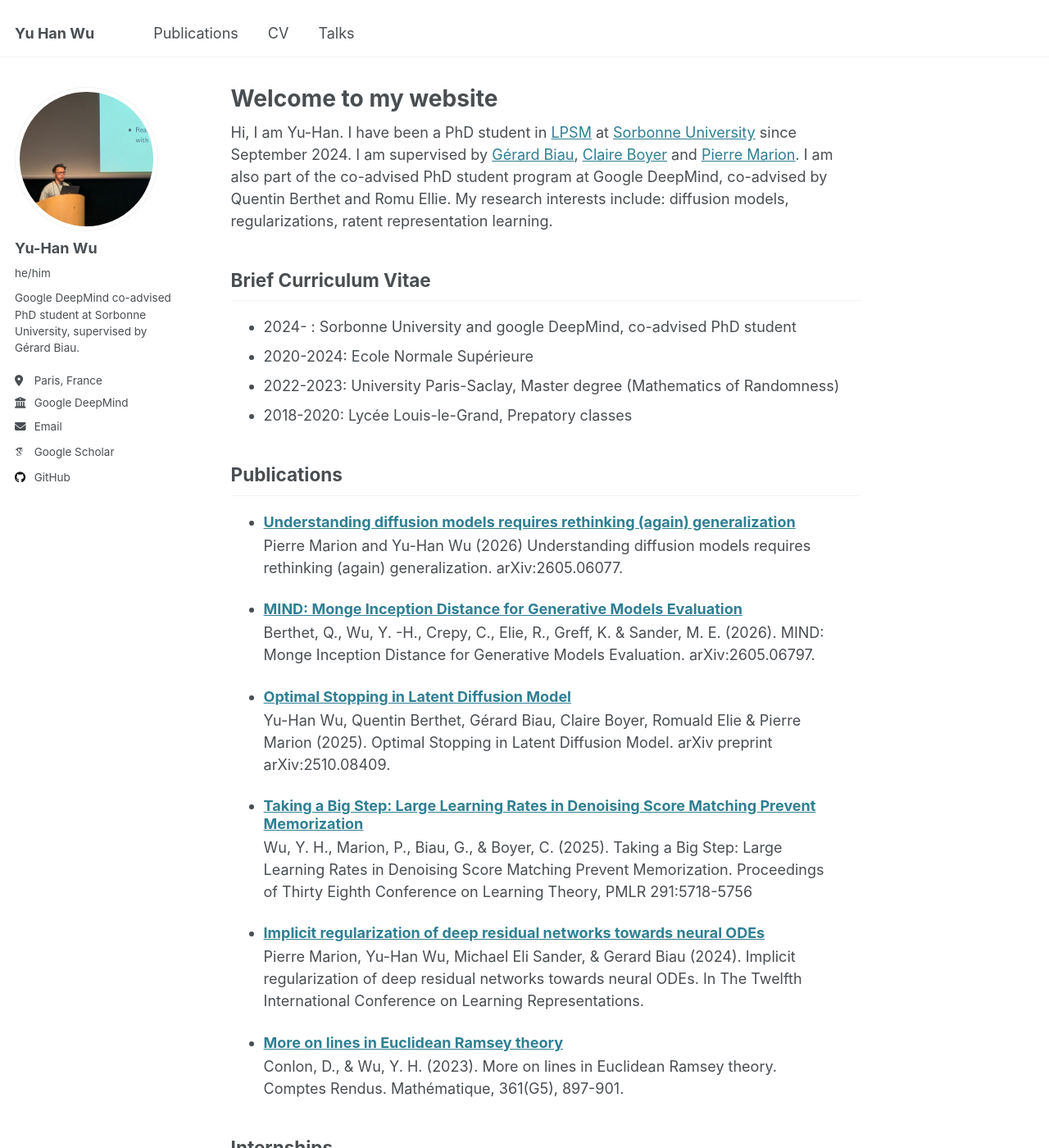
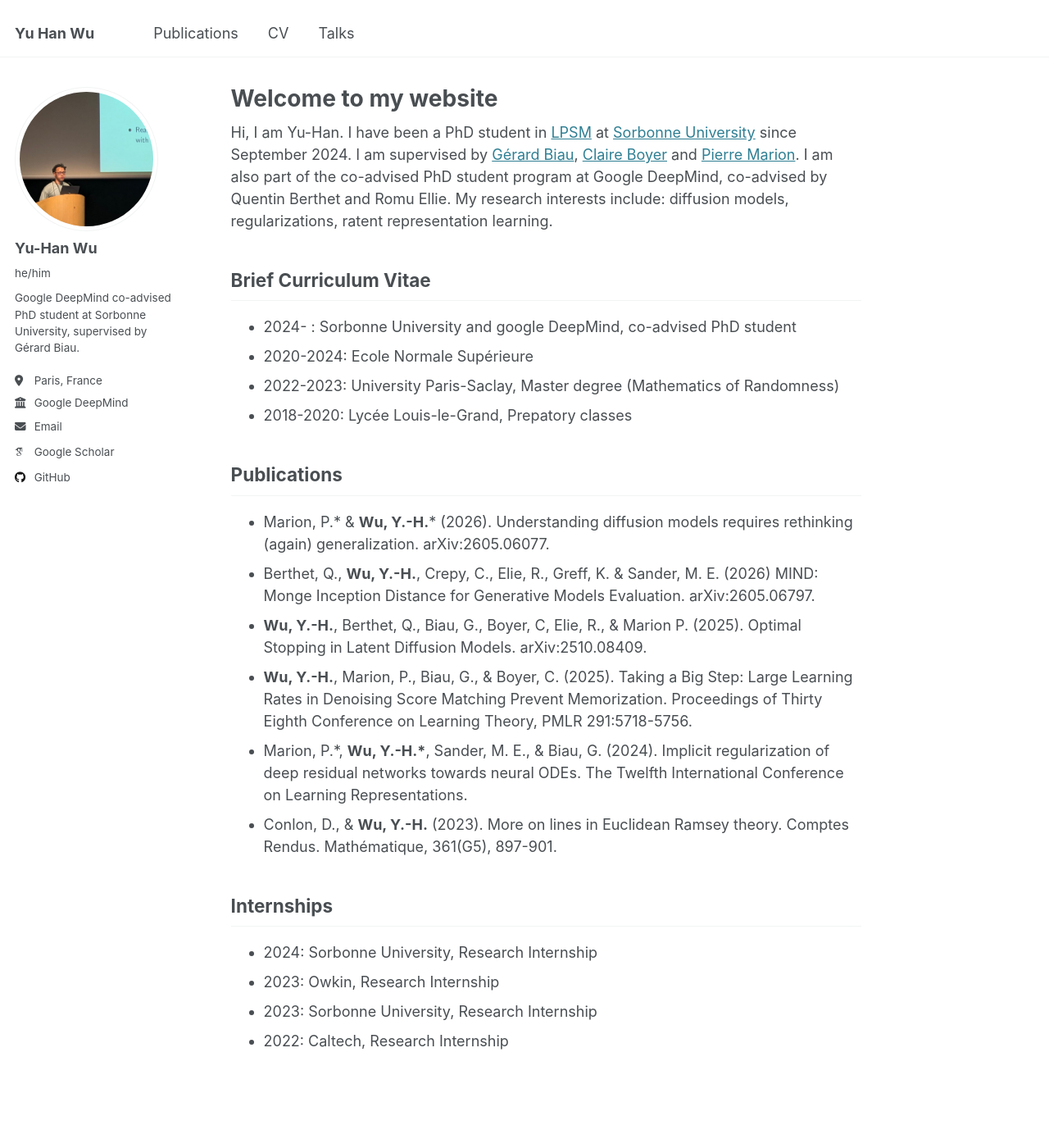
Before and after one commit to pojoowu/pojoowu.github.io, a Jekyll site: the page built from _pages/about.md, in a window 1280 px wide and 1400 px high. Shown: the whole window at 82% size. Built offline with Jekyll 4.4.1, drawn with Linux system fonts in a browser that asks for light colours; some web fonts are replaced; some of the changed lines change nothing that is shown.

Commit message:
Update about.md

```diff
--- a/_pages/about.md
+++ b/_pages/about.md
@@ -16,9 +16,12 @@ Hi, I am Yu-Han. I have been a PhD student in [LPSM](https://www.lpsm.paris/) at
 * 2018-2020: Lycée Louis-le-Grand, Prepatory classes
 
 ## Publications
-  <ul>{% for post in site.publications reversed %}
-    {% include archive-single-cv.html %}
-  {% endfor %}</ul>
+* Marion, P.\* & __Wu, Y.-H.__\* (2026). Understanding diffusion models requires rethinking (again) generalization. arXiv:2605.06077.
+* Berthet, Q., __Wu, Y.-H.__, Crepy, C., Elie, R., Greff, K. & Sander, M. E. (2026) MIND: Monge Inception Distance for Generative Models Evaluation. arXiv:2605.06797.
+* __Wu, Y.-H.__, Berthet, Q., Biau, G., Boyer, C, Elie, R., & Marion P. (2025). Optimal Stopping in Latent Diffusion Models. arXiv:2510.08409.
+* __Wu, Y.-H.__, Marion, P., Biau, G., & Boyer, C. (2025). Taking a Big Step: Large Learning Rates in Denoising Score Matching Prevent Memorization. Proceedings of Thirty Eighth Conference on Learning Theory, PMLR 291:5718-5756.
+* Marion, P.\*, __Wu, Y.-H.\*__, Sander, M. E., & Biau, G. (2024). Implicit regularization of deep residual networks towards neural ODEs. The Twelfth International Conference on Learning Representations.
+* Conlon, D., & __Wu, Y.-H.__ (2023). More on lines in Euclidean Ramsey theory. Comptes Rendus. Mathématique, 361(G5), 897-901.
 
 ## Internships
 * 2024: Sorbonne University, Research Internship
```
